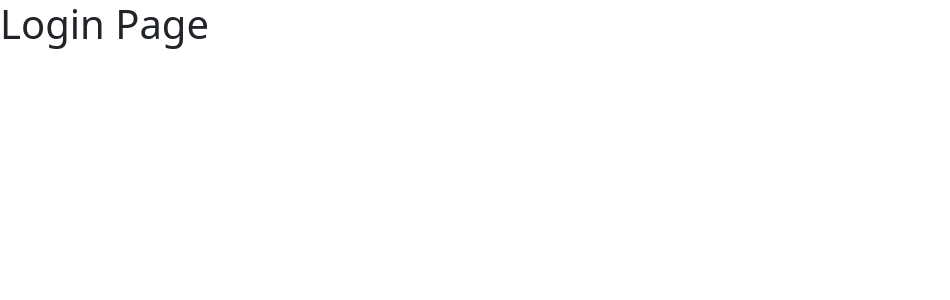
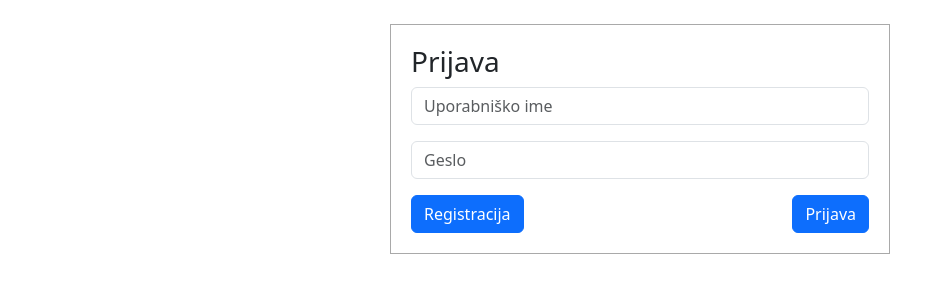
Before and after one commit to mAubersek/IT-steering, a React (Create React App) app in the folder client/: page /login in a window 1280 px wide. Shown: the top 300 px of the page, without its empty margins (0-950 px from the left). Built offline with nearby package versions, Linux system fonts and the light colour scheme.

Commit message:
Dodana odjava in prijava

```diff
--- a/client/src/App.js
+++ b/client/src/App.js
@@ -2,6 +2,7 @@ import { Route, Routes } from "react-router-dom";
 import { Login, Register, Home } from "./pages"
 import "bootstrap/dist/css/bootstrap.min.css";
 import "./index.css";
+import 'react-toastify/dist/ReactToastify.css';
 
 function App() {
     return (
--- a/client/src/pages/Home.jsx
+++ b/client/src/pages/Home.jsx
@@ -1,5 +1,57 @@
+import { useEffect, useState } from "react";
+import { useNavigate } from "react-router-dom";
+import { useCookies } from "react-cookie";
+import axios from "axios";
+import { ToastContainer, toast } from "react-toastify";
+
 const Home = () => {
-    return <h1>Home PAGE</h1>;
+    const navigate = useNavigate();
+    const [cookies, removeCookie] = useCookies([]);
+    const [username, setUsername] = useState("");
+    useEffect(() => {
+        const verifyCookie = async () => {
+            if (!cookies.token) {
+                navigate("/login");
+                return;
+            }
+
+            try {
+                const { data } = await axios.post(
+                    "http://localhost:4000",
+                    {},
+                    { withCredentials: true }
+                );
+                const { status, user } = data;
+                setUsername(user);
+                if (status) {
+                    // User is logged in
+                } else {
+                    removeCookie("token");
+                    navigate("/login");
+                }
+            } catch (error) {
+                // Handle error
+                console.error("Error verifying cookie:", error);
+            }
+        };
+        verifyCookie();
+    }, [cookies, navigate, removeCookie]);
+
+    const Logout = () => {
+        removeCookie("token");
+        navigate("/login");
+    };
+    return (
+        <>
+            <div className="home_page">
+                <h4>
+                    <span>{username}</span>
+                </h4>
+                <button onClick={ Logout} >LOGOUT</button>
+            </div>
+            <ToastContainer />
+        </>
+    );
 };
 
 export default Home;
--- a/client/src/pages/Login.jsx
+++ b/client/src/pages/Login.jsx
@@ -1,6 +1,102 @@
+import React, { useState } from "react";
+import { Link, useNavigate } from "react-router-dom";
+import axios from "axios";
+import { ToastContainer, toast } from "react-toastify";
 
 const Login = () => {
-    return <h1>Login Page</h1>;
+    const navigate = useNavigate();
+    const [inputValue, setInputValue] = useState({
+        username: "",
+        password: "",
+    });
+    const {username, password} = inputValue;
+    const handleOnChange = (e) => {
+        const {name, value} = e.target;
+        setInputValue({
+            ...inputValue,
+            [name]: value,
+        });
+    };
+
+    const handleError = (err) =>
+        toast.error(err, {
+            position: "bottom-left",
+        });
+    const handleSuccess = (msg) =>
+        toast.success(msg, {
+            position: "bottom-left",
+        });
+
+    const handleSubmit = async (e) => {
+        e.preventDefault();
+        try {
+            const {data} = await axios.post(
+                "http://localhost:4000/login",
+                {
+                    ...inputValue,
+                },
+                {withCredentials: true}
+            );
+            console.log(data);
+            const {success, message} = data;
+            if (success) {
+                handleSuccess(message);
+                setTimeout(() => {
+                    navigate("/");
+                }, 1000);
+            } else {
+                handleError(message);
+            }
+        } catch (error) {
+            console.log(error);
+        }
+        setInputValue({
+            ...inputValue,
+            username: "",
+            password: "",
+        });
+    };
+
+    return (
+        <>
+        <div id="project-form" className="container mt-4">
+            <form onSubmit={ handleSubmit }>
+                <h3>Prijava</h3>
+                <div className="mb-3">
+                    <input
+                        type="text"
+                        className="form-control"
+                        id="usernameInput"
+                        placeholder="Uporabniško ime"
+                        name="username"
+                        value={username}
+                        onChange={ handleOnChange }
+                    />
+                </div>
+                <div className="mb-3">
+                    <input
+                        type="password"
+                        className="form-control"
+                        id="passwordInput"
+                        placeholder="Geslo"
+                        name="password"
+                        value={password}
+                        onChange={ handleOnChange }
+                    />
+                </div>
+                <div className="row">
+                    <div className="col">
+                        <button type="button" className="btn btn-primary">Registracija</button>
+                    </div>
+                    <div className="col d-flex justify-content-end align-items-center">
+                        <button type="submit" className="btn btn-primary">Prijava</button>
+                    </div>
+                </div>
+            </form>
+        </div>
+            <ToastContainer />
+        </>
+    );
 };
 
 export default Login;
--- a/client/src/pages/Register.jsx
+++ b/client/src/pages/Register.jsx
@@ -1,7 +1,7 @@
 import React, {useState} from 'react';
 import {Link, useNavigate} from "react-router-dom";
 import axios from "axios";
-import {toast} from "react-toastify";
+import {toast, ToastContainer} from "react-toastify";
 
 const Register = () => {
     const navigate = useNavigate();
@@ -100,8 +100,8 @@ const Register = () => {
                         <button type="submit" className="btn btn-primary">Potrdi</button>
                     </div>
                 </div>
-
             </form>
+            <ToastContainer />
         </div>
     );
 };
```
Also changed, not shown: client/src/pages/index.js (line endings or trailing spaces), 1 other file (tests, documents, lock files or other folders).
